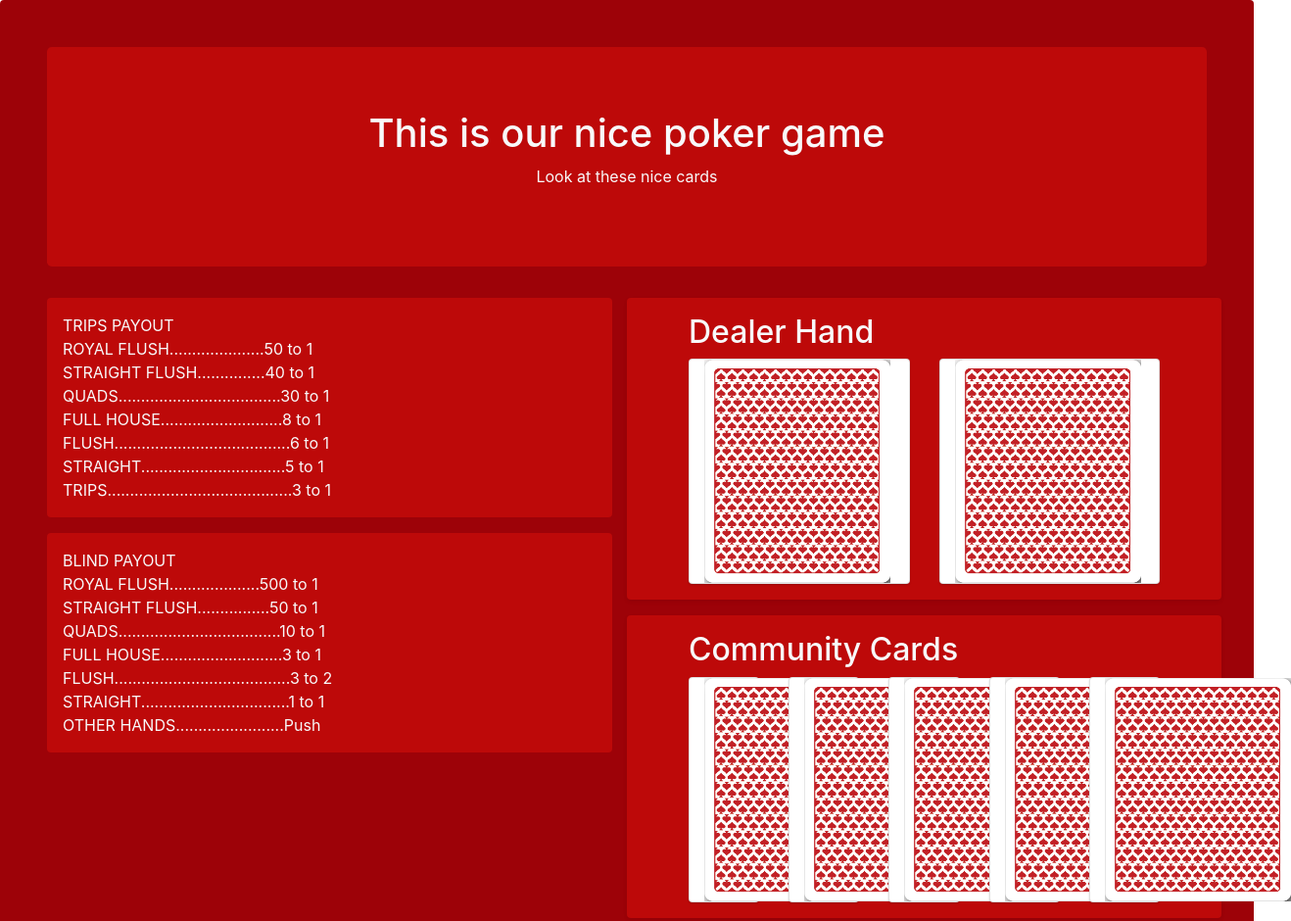
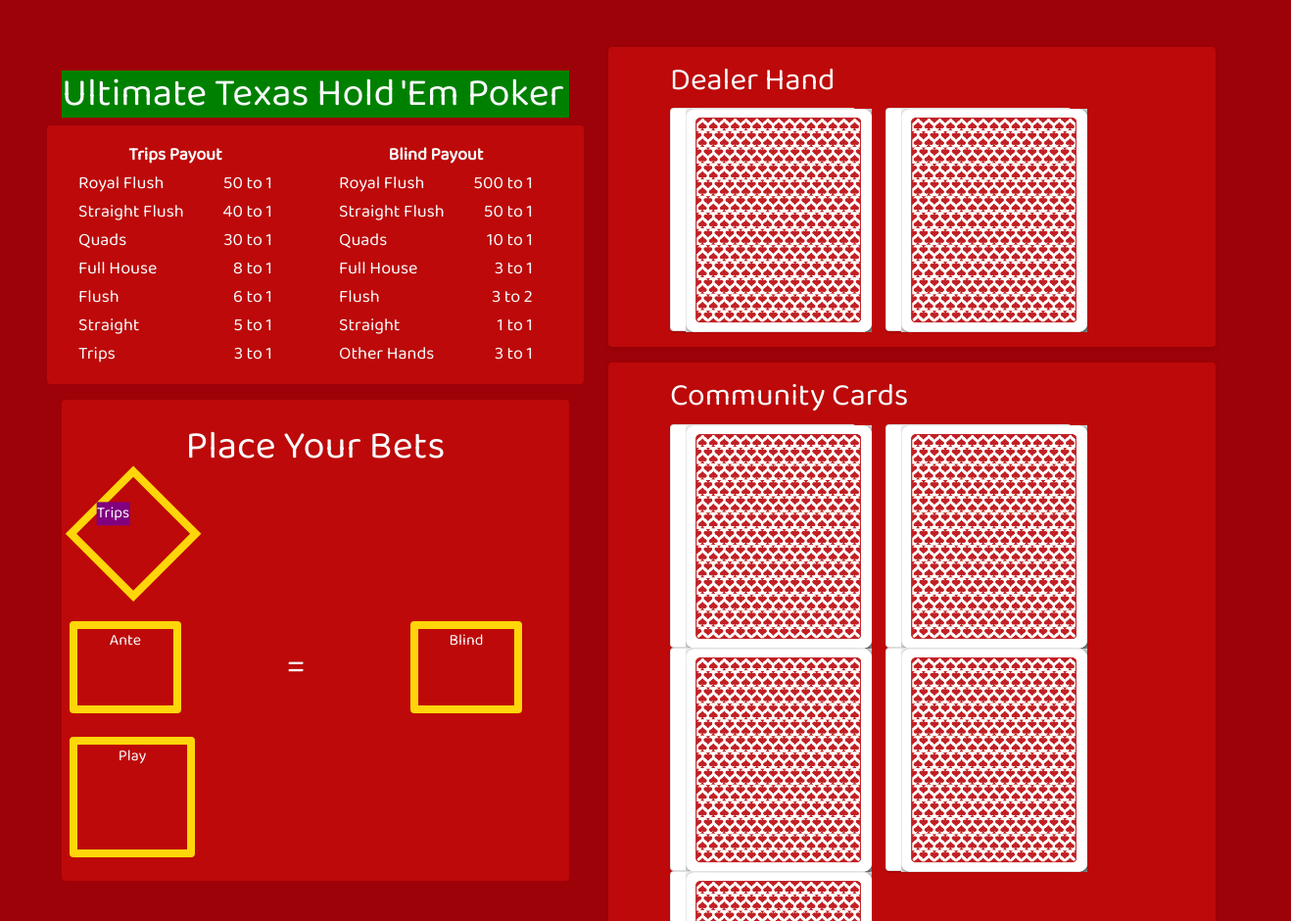
Before and after one commit to Ultimate-Texas-Hold-Em-Players/Ultimate-Texas-Hold-Em-Poker, a plain HTML site: page public/index.html in a window 1280 px wide. Shown: the top 940 px of the page at 98% size, 1318 px wide, since content can reach past the window. Drawn offline with nearby package versions, Linux system fonts and the light colour scheme.

Commit message:
The general outline of the page is more consistent with the figma doc, cards also won't have a wonky size anymore

```diff
--- a/public/index.html
+++ b/public/index.html
@@ -12,34 +12,110 @@
 </head>
 <body>
 
-<div class="container-fluid p-5 rounded text-light" style="background-color: #9D0208;">
-    <div class="jumbotron text-center" style="background-color: #BD0909;">
-        <h1>This is our nice poker game</h1>
-        <p>Look at these nice cards</p>
+<div class="container-fluid pt-5 pl-4 pr-4 pb-5 rounded text-light">
+    <div class="col">
+        <div class="col">
+            <div class="row">
+                <div class="col-md-auto mr-3 p-4" id="infoTable">
+                    <div style="background-color: green;">
+                        <h1>Ultimate Texas Hold 'Em Poker</h1>
                     </div>
-    <div class="row">
-        <div class="col" id="infoTable">
-            <p class="p-3 rounded" style="background-color: #BD0909;">
-            TRIPS PAYOUT<br>
-            ROYAL FLUSH.....................50 to 1<br>
-            STRAIGHT FLUSH...............40 to 1<br>
-            QUADS....................................30 to 1<br>
-            FULL HOUSE...........................8 to 1<br>
-            FLUSH.......................................6 to 1<br>
-            STRAIGHT................................5 to 1<br>
-            TRIPS.........................................3 to 1
+                    <div class="row rounded align-self-center" style="background-color: #BD0909;">
+                        <div class="col m-3">
+                            <table>
+                                <tr>
+                                    <th colspan="2">Trips Payout</th>
+                                </tr>
+                                <tr>
+                                    <td>Royal Flush</td>
+                                    <td class="text-right">50 to 1</td>
+                                </tr>
+                                <tr>
+                                    <td>Straight Flush</td>
+                                    <td class="text-right">40 to 1</td>
+                                </tr>
+                                <tr>
+                                    <td>Quads</td>
+                                    <td class="text-right">30 to 1</td>
+                                </tr>
+                                <tr>
+                                    <td>Full House</td>
+                                    <td class="text-right">8 to 1</td>
+                                </tr>
+                                <tr>
+                                    <td>Flush</td>
+                                    <td class="text-right">6 to 1</td>
+                                </tr>
+                                <tr>
+                                    <td>Straight</td>
+                                    <td class="text-right">5 to 1</td>
+                                </tr>
+                                <tr>
+                                    <td>Trips</td>
+                                    <td class="text-right">3 to 1</td>
+                                </tr>
+                            </table>
+                        </div>
+                        <div class="col mt-3 mr-3 mb-3">
+                            <table>
+                                <tr>
+                                    <th colspan="2">Blind Payout</th>
+                                </tr>
+                                <tr>
+                                    <td>Royal Flush</td>
+                                    <td class="text-right">500 to 1</td>
+                                </tr>
+                                <tr>
+                                    <td>Straight Flush</td>
+                                    <td class="text-right">50 to 1</td>
+                                </tr>
+                                <tr>
+                                    <td>Quads</td>
+                                    <td class="text-right">10 to 1</td>
+                                </tr>
+                                <tr>
+                                    <td>Full House</td>
+                                    <td class="text-right">3 to 1</td>
+                                </tr>
+                                <tr>
+                                    <td>Flush</td>
+                                    <td class="text-right">3 to 2</td>
+                                </tr>
+                                <tr>
+                                    <td>Straight</td>
+                                    <td class="text-right">1 to 1</td>
+                                </tr>
+                                <tr>
+                                    <td>Other Hands</td>
+                                    <td class="text-right">3 to 1</td>
+                                </tr>
+                            </table>
+                        </div>
+                    </div>
+                    <div class="w-100 betting mt-3 p-2 rounded align-self-center">
+                        <p>
+                            <h1>Place Your Bets</h1>
+                            <div class="m-3"id="trips">
+                                <div>Trips</div>
+                                <form ></form>
+                            </div>
+                            <div class="d-flex justify-content-between" style="box-shadow: none; ">
+
+                                <div class="mt-4 mb-4 rounded" id="ante">
+                                    Ante
+                                </div>
+                                <div class="mt-4 mb-4" style="line-height: 94px; box-shadow: none; font-size: 36px;">
+                                    =
+                                </div>
+                                <div class="mt-4 mb-4 rounded" id="blind">
+                                    Blind
+                                </div>
+                            </div>
+                            <div class="rounded" id="play">
+                                Play
+                            </div>
                         </p>
-
-            <p class="p-3 rounded" style="background-color: #BD0909;">
-            BLIND PAYOUT<br>
-            ROYAL FLUSH....................500 to 1<br>
-            STRAIGHT FLUSH................50 to 1<br>
-            QUADS....................................10 to 1<br>
-            FULL HOUSE...........................3 to 1<br>
-            FLUSH.......................................3 to 2<br>
-            STRAIGHT.................................1 to 1<br>
-            OTHER HANDS........................Push
-            </p>
+                    </div>
                 </div>
                 <div class="col" id="cardTable">
                     <div class="row px-5 py-3 rounded shadow-sm" style="background-color: #BD0909;">
@@ -62,6 +138,7 @@
                     </div>
                 </div>
             </div>
+        </div>
     <div class="row mt-3">
         <div class="col p-3 text-center shadow-sm" style="background-color: #BD0909;">
             <h2>Control Panel</h2>
--- a/public/style.css
+++ b/public/style.css
@@ -1,3 +1,71 @@
+/* Importing fonts */
+@import url('https://fonts.googleapis.com/css2?family=Baloo+2&display=swap');
+
+* {
+    font-family: 'Baloo 2', serif;
+}
+
+body {
+    background-color: #9D0208;
+}
+
+table {
+    width: 200px;
+    height: 200px;
+    font-size: 18px;
+    margin: 0px 20px 0px 0px;
+}
+
+th {
+    text-align: center;
+}
+
+.betting {
+    width: 500px;
+    text-align: center;
+    background-color: #BD0909;
+}
+
+.betting #trips {
+    /* align-items: center; */
+    width: 97.5px;
+    height: 97.5px;
+    /* border: 8px solid #FFD60A; */
+    /* box-sizing: border-box; */
+    /* text-align: center; */
+    transform: rotate(-45deg);
+}
+
+#trips div {
+    display: inline-block;
+    text-align: center;
+    /* left: 20px; */
+    /* margin: auto; */
+    /* overflow: hidden; */
+    background-color: purple;
+    transform: rotate(45deg);
+}
+
+#trips, #ante, #blind, #play {
+    border: 8px solid #FFD60A;
+    box-sizing: border-box;
+    text-align: center;
+}
+
+#ante, #blind {
+    width: 114px;
+    height: 94px;
+}
+
+#blind {
+    margin-right: 40px;
+}
+
+#play {
+    width: 128px;
+    height: 123px;
+}
+
 .rotated {
     transform: rotate(-180deg);
 
@@ -15,6 +83,10 @@
 
 .card {
     box-shadow: 0 1px 2px 0 rgba(0, 0, 0, 0.2);
+    max-width: 190px;
+    max-height: 228px;
+    min-width: 190px;
+    min-height: 228px;
 }
 
 .card:hover {
```
Lines whose indentation alone changed are shown as unchanged.
